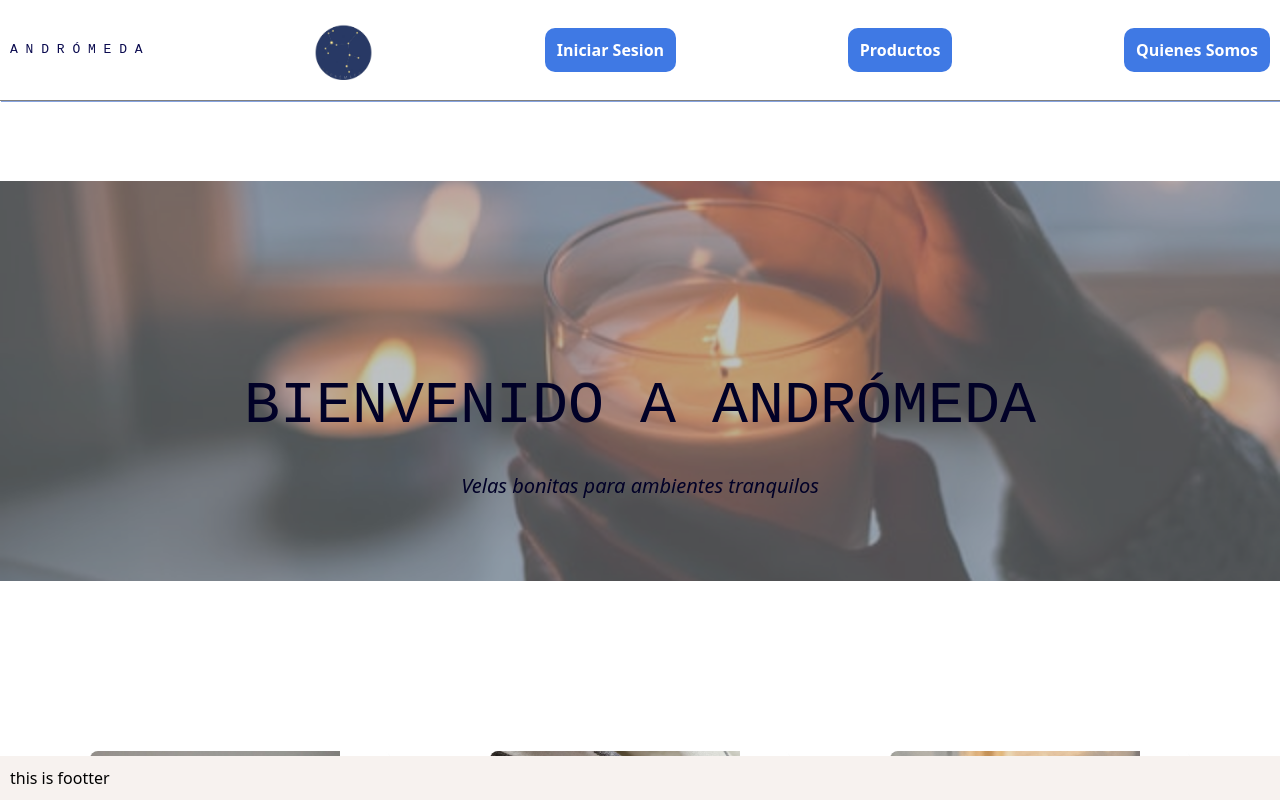
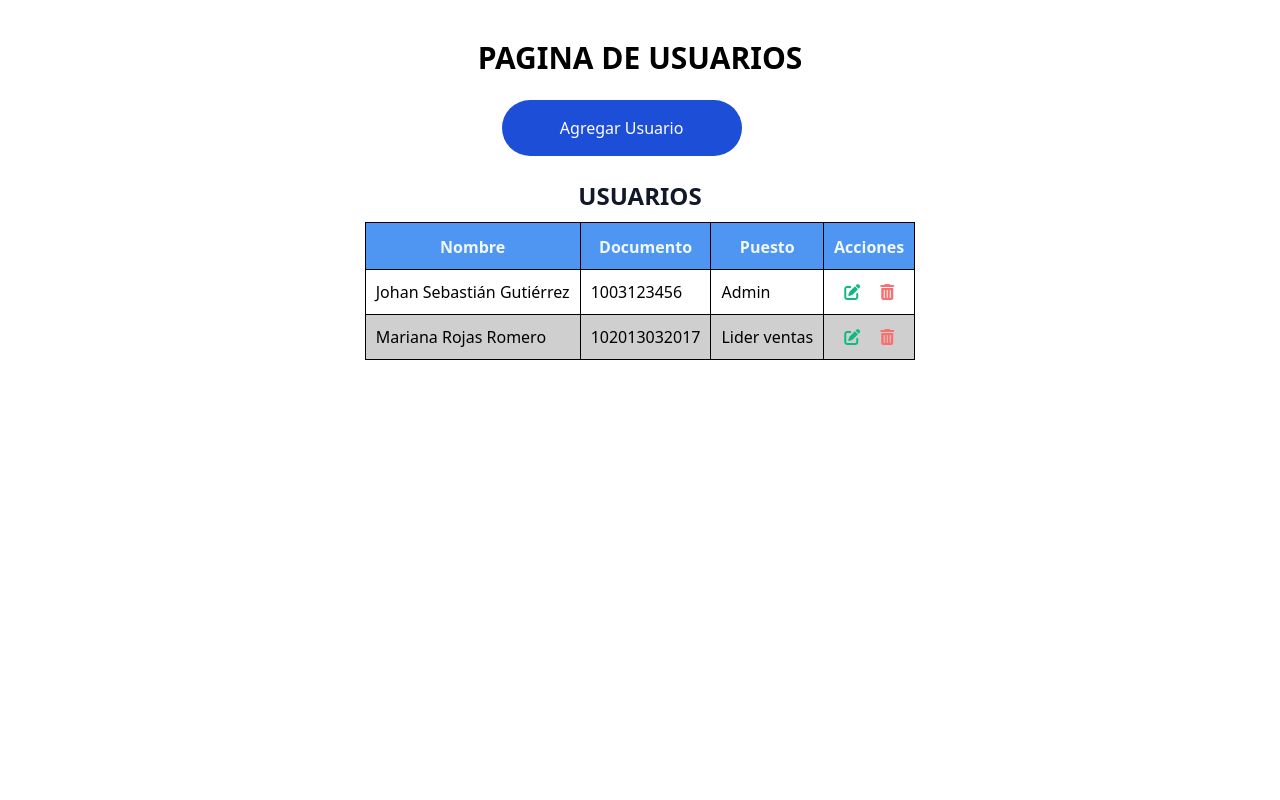
Before and after one commit to SebG15/proyecto, a React (Create React App) app: page /usuarios in a window 1280 px wide. Built offline with nearby package versions, Linux system fonts and the light colour scheme.

Commit message:
Cambio de nombre de registro por usuarios

```diff
--- a/public/index.html
+++ b/public/index.html
@@ -28,7 +28,7 @@
       work correctly both with client-side routing and a non-root public URL.
       Learn how to configure a non-root public URL by running `npm run build`.
     -->
-    <title>Andromeda</title>
+    <title>Andrómeda</title>
   </head>
   <body>
     <noscript>You need to enable JavaScript to run this app.</noscript>
--- a/src/App.jsx
+++ b/src/App.jsx
@@ -2,7 +2,7 @@ import Layouts from 'layouts/Layouts';
 import Index from 'pages/Index';
 import InicioSesion from 'pages/Admin/InicioSesion';
 import Admin from 'pages/Admin/Admin';
-import Registro from 'pages/Admin/Registro';
+import Registro from 'pages/Admin/Usuarios';
 import Productos from 'pages/Admin/Productos';
 
 
@@ -36,12 +36,12 @@ function App() {
               </Switch>
             </PrivateLayout>
           </Route>
-          <Route path={['/login','/registro']}>
+          <Route path={['/login','/usuarios']}>
             <Switch>
               <Route path='/login'>
               <InicioSesion/>
               </Route>
-              <Route path='/registro'>
+              <Route path='/usuarios'>
                 <Registro/>
               </Route>
             </Switch>
--- a/src/components/Sidebar.jsx
+++ b/src/components/Sidebar.jsx
@@ -14,7 +14,7 @@ const Sidebar = () => {
             <div className="my-4">
             <Ruta ruta ="/admin/perfil" nombre='Perfil' icono="fas fa-user"/>
             <Ruta ruta='/admin/productos' nombre='Pedidos' icono="fas fa-cart-plus"/>
-            <Ruta ruta ="/admin/perfil"nombre='Usuarios'  icono="fas fa-users"/>
+            <Ruta ruta ="/admin/usuarios"nombre='Usuarios'  icono="fas fa-users"/>
 
             </div>
 
--- a/src/pages/Admin/Registro.jsx
+++ /dev/null
@@ -1,11 +0,0 @@
-import React from 'react'
-
-const Registro = () => {
-    return (
-        <div>
-             pagina para el registro
-        </div>
-    )
-}
-
-export default Registro
--- /dev/null
+++ b/src/pages/Admin/Usuarios.jsx
@@ -0,0 +1,250 @@
+import { nanoid } from 'nanoid';
+import React, {useEffect,useState,useRef} from 'react'
+import { ToastContainer, toast } from 'react-toastify';
+import 'react-toastify/dist/ReactToastify.css';
+import 'Styles/EstilosDeTabla.css'
+
+
+
+
+const usuariosbackend=[
+    {
+    Nombre:"Johan Sebastián Gutiérrez",
+    Documento:"1003123456",
+    Puesto: "Admin"
+  },
+  {
+    Nombre:"Mariana Rojas Romero",
+    Documento:"102013032017",
+    Puesto: "Lider ventas"
+
+  },
+  ]
+const Usuarios = () => {
+    const [MostrarTabla,setMostrarTabla] = useState(true);
+    const [Usuarios,setUsuarios] = useState([]);
+    const [TextoBoton,setTextoBoton] = useState("Agregar Usuario");
+
+    useEffect(()=>{
+        //Obtener lista desde el front
+        setUsuarios(usuariosbackend);
+            },[]
+            )
+
+            useEffect(()=> {
+                if (MostrarTabla){
+                    setTextoBoton("Agregar Usuario")
+                }
+                else {
+                    setTextoBoton("Lista de Usuarios")
+                }
+            },[MostrarTabla])
+    return (
+        <div className="flex h-full w-full flex-col items-center justify-star p-10">
+        <div className=" flex flex-col">
+        <h2 className="text-3xl  font-extrabold"> PAGINA DE USUARIOS</h2>
+        <button
+         onClick={()=>{
+             setMostrarTabla(!MostrarTabla);
+             }}
+             className="text-white bg-blue-700 p-4 rounded-full m-6 w-60">
+            {TextoBoton}
+        </button>
+        </div>
+
+        {MostrarTabla ? (
+        <TablaUsuarios listaUsuarios={Usuarios}/>
+        ) : (
+        <FormularioUsuarios
+        setMostrarTabla={setMostrarTabla}
+        setUsuarios={setUsuarios}
+        listaUsuarios={Usuarios}
+        />
+     )}
+
+     <ToastContainer
+     position="bottom-right"
+     autoClose={5000}
+     hideProgressBar={false}
+     newestOnTop={false}
+     closeOnClick={false}
+     rtl={false}
+     pauseOnFocusLoss={false}
+     draggable
+     pauseOnHover={false} />
+    </div>
+ )
+}
+
+const TablaUsuarios =({listaUsuarios}) => {
+    useEffect( ()=>{
+        console.log('Listado del back', listaUsuarios);
+    }
+
+    )
+    const submitEdit=(e)=>{
+        e.preventDefault();
+        console.log(e);
+    }
+    return (
+        <div className="flex flex-col items-center justify-center">
+            <h2 className="text-2xl font-semibold text-gray-900 ">USUARIOS</h2>
+            <form onSubmit={submitEdit} >
+            <table className="tabla">
+            <thead>
+                <tr>
+                    <th>Nombre</th>
+                    <th>Documento</th>
+                    <th>Puesto</th>
+                    <th>Acciones</th>
+                </tr>
+            </thead>
+            <tbody>
+                {listaUsuarios.map((Usuarios) => {
+                    return (
+                        <FilaUsuario key={nanoid()} Usuarios={Usuarios}/>
+                    ) ;
+                })}
+
+            </tbody>
+        </table>
+
+            </form>
+
+
+        </div>
+
+    )
+};
+
+const FilaUsuario =({Usuarios})=>{
+    const [Editar,setEditar]=useState(false)
+    return(
+        <tr >
+            {Editar?(
+                <>
+                <td><input type="text" defaultValue={Usuarios.Nombre} /></td>
+                <td><input type="text" defaultValue={Usuarios.Documento} /></td>
+                <td><input type="text" defaultValue={Usuarios.Puesto} /></td>
+                </>
+
+            ):(
+            <>
+                <td>{Usuarios.Nombre}</td>
+                <td>{Usuarios.Documento}</td>
+                <td>{Usuarios.Puesto}</td>
+
+            </>
+            )}
+            <td>
+                <div className="flex w-full justify-around">
+                    {Editar? (
+                    <button type="submit">
+                        <i onClick={()=>setEditar(!Editar)} class="fas fa-check-circle text-green-500 hover:text-green-800"></i>
+
+                    </button>)
+
+                    :(
+                    <i onClick={()=>setEditar(!Editar)} className="fas fa-edit text-green-500 hover:text-green-800 "></i>
+                )}
+                    <i className="fas fa-trash-alt text-red-400 hover:text-red-700"></i>
+                </div>
+            </td>
+        </tr>
+
+    )
+}
+
+const FormularioUsuarios =({setMostrarTabla,listaUsuarios, setUsuarios}) =>
+ {
+    const form = useRef(null);
+
+
+   const submitForm = (e) =>{
+       e.preventDefault();
+       const fd = new FormData (form.current);
+
+       const nuevoUsuario ={};
+       fd.forEach((value,key)=> {
+        nuevoUsuario[key]=value;
+
+    });
+
+    setMostrarTabla(true)
+    toast.success('¡Cambio exitoso!',{
+        position: "bottom-right",
+        autoClose: 5000,
+        hideProgressBar: false,
+        closeOnClick: false,
+        pauseOnHover: false,
+        draggable: true,
+        progress: undefined,
+        });
+
+
+    setUsuarios([...listaUsuarios,nuevoUsuario]);
+   };
+
+    return <div className="flex flex-col items-center justify-center">
+            <h3 className="text-2xl font-semibold text-gray-900 ">  CREAR PEDIDO</h3>
+            <form ref={form} onSubmit={submitForm}  className="grid grid-cols-3">
+            <label htmlFor="tipo">
+                    Tipo de la vela
+                    <select
+
+                    className= "bg-gray-50 border border-blue-600 p-2 rounded-lg m-2 "
+                     name="tipo"
+                     required
+                     defaultValue={''}>
+                        <option disabled value={''}>Seleccionar</option>
+                        <option >Relajante</option>
+                        <option >Anti-Estres</option>
+                        <option >Tranquilidad</option>
+
+                    </select>
+
+                </label>
+                <label htmlFor="tamaño">
+                    Tamaño de la vela
+                    <select
+
+                    className= "bg-gray-50 border border-blue-600 p-2 rounded-lg m-2 "
+                     name="tamaño"
+                     required
+                     defaultValue={''}>
+                        <option disabled value={''} >Seleccionar</option>
+                        <option >Grande</option>
+                        <option >Mediana</option>
+                        <option >Pequeña</option>
+                    </select>
+
+                </label>
+                <label htmlFor="aroma">
+                   Aroma de la vela
+                    <select
+
+                    className= "bg-gray-50 border border-blue-600 p-2 rounded-lg m-2 "
+                    name="aroma"
+                    required
+                    defaultValue={''}
+                    >
+                        <option disabled value={''} >Seleccionar</option>
+                        <option >Vainilla</option>
+                        <option >Manzana</option>
+                        <option >Frutal</option>
+                    </select>
+
+                </label>
+
+
+                <button
+                type="submit"
+                className=" justify-between col-span-4 bg-yellow-200 p-2 rounded-full hover:bg-yellow-300 text-white mt-11"
+
+                >
+
+                     Enviar pedido</button>
+            </form>
+         </div>;
+}
+export default Usuarios
```
